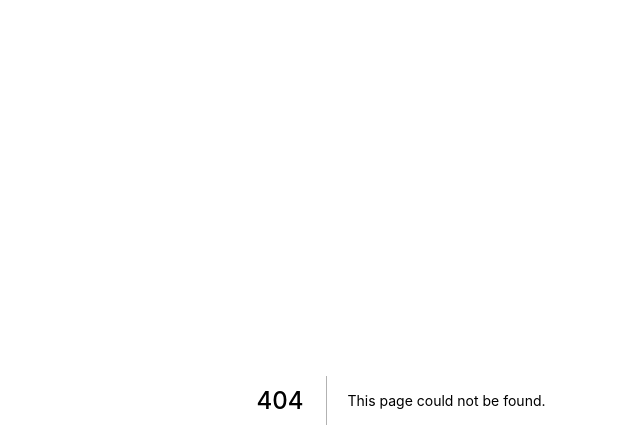
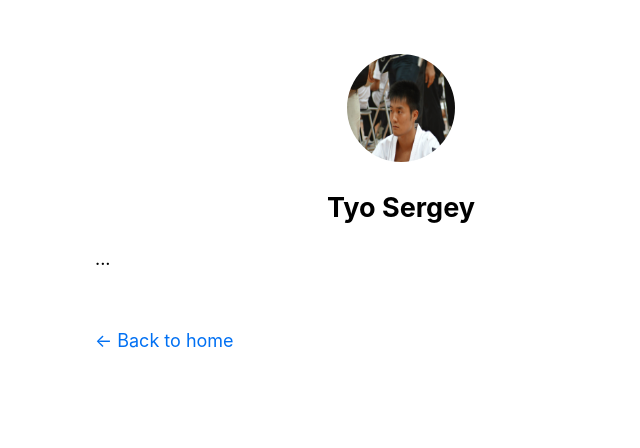
Before and after one commit to tyort/nextjs-blog, a Next.js app: page /posts/1 in a window 1280 px wide. Before the commit this address had no page. Shown: the top 448 px of the page, without its empty margins (239-879 px from the left). Built offline with nearby package versions, Linux system fonts and the light colour scheme.

Commit message:
Динамический маршрут

```diff
--- /dev/null
+++ b/pages/posts/[id].js
@@ -0,0 +1,5 @@
+import Layout from '../../components/layout';
+
+export default function Post() {
+  return <Layout>...</Layout>;
+}
```
